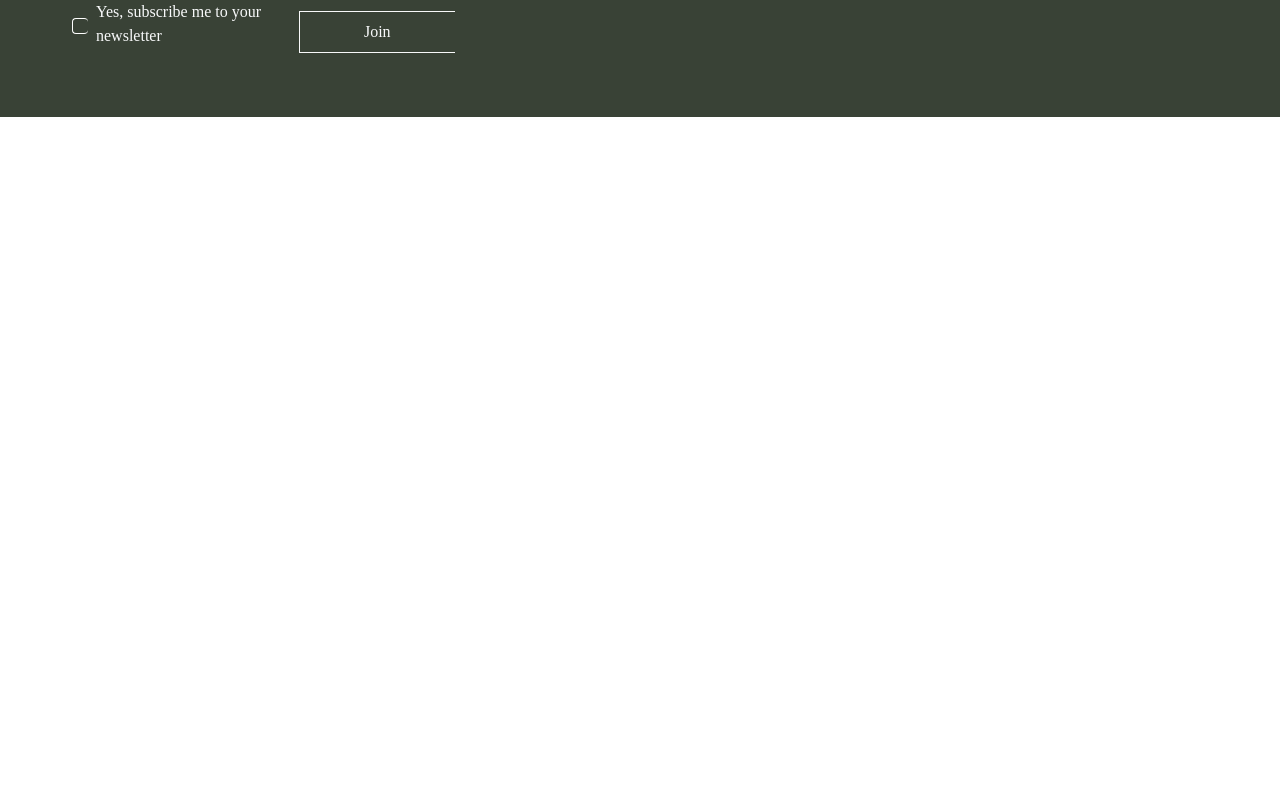
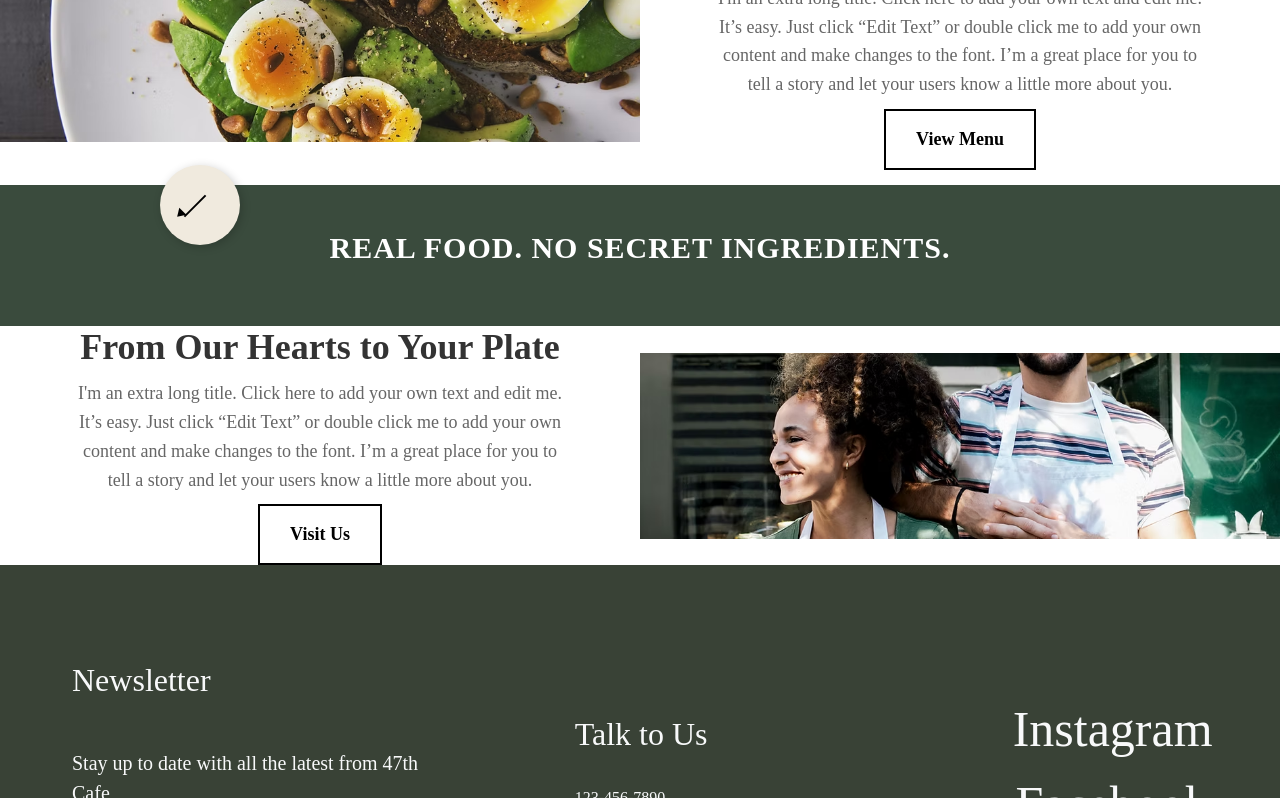
Before and after one commit to HazemAlMili/Task-3, a plain HTML site: page index.html in a window 1280 px wide. Shown: the part 620-1418 px from the top of the page. Before the commit the page ends 800 px from the top, so only its background shows below. Drawn offline with nearby package versions, Linux system fonts and the light colour scheme; a web font is replaced by a local one.

Commit message:
finish task

```diff
--- a/css/style.css
+++ b/css/style.css
@@ -181,7 +181,212 @@ textarea.form-control {
 /* End Left */
 
 /* End contact */
+/*  Start this is us  */
 
+/* CSS File: styles.css */
+body {
+    font-family: "Times New Roman", serif;
+    text-align: center;
+    background-color: #f8f8f8;
+    margin: 0;
+    padding: 0;
+}
+
+.hero {
+    padding: 80px 20px;
+    background-color: #f0eade;
+    margin: 0;
+}
+
+.hero h1 {
+    font-size: 42px;
+    font-weight: bold;
+    color: #333;
+    margin-bottom: 15px;
+}
+
+.hero p {
+    font-size: 20px;
+    color: #555;
+    max-width: 600px;
+    margin: 0 auto;
+    line-height: 1.8;
+}
+
+.image-text {
+    display: flex;
+    align-items: center;
+    justify-content: center;
+    background-color: white;
+    margin: 0;
+    padding: 0;
+    width: 100%;
+    overflow: hidden;
+    position: relative;
+}
+
+.image-text .image {
+    width: 50%;
+    margin: 0;
+    padding: 0;
+}
+
+.image-text img {
+    width: 100%;
+    height: auto;
+    display: block;
+    object-fit: cover;
+    margin: 0;
+    padding: 0;
+}
+
+.image-text .text {
+    width: 50%;
+    padding: 15px;
+    text-align: center;
+}
+
+.image-text h2 {
+    font-size: 36px;
+    font-weight: bold;
+    color: #333;
+    margin-bottom: 10px;
+}
+
+.image-text p {
+    font-size: 18px;
+    color: #666;
+    line-height: 1.6;
+    max-width: 500px;
+    margin: 0 auto;
+}
+
+.image-text button,
+.about button {
+    padding: 15px 30px;
+    font-size: 18px;
+    font-weight: bold;
+    cursor: pointer;
+    transition: 0.3s ease-in-out;
+    border: 2px solid black;
+    background: none;
+    margin-top: 10px;
+}
+
+.image-text button:hover,
+.about button:hover {
+    background-color: black;
+    color: white;
+}
+
+.image-text button:active,
+.about button:active {
+    background-color: green;
+    color: white;
+}
+
+.green-banner {
+    background-color: #3a4b3d;
+    color: white;
+    padding: 40px 0;
+    font-size: 30px;
+    font-weight: bold;
+    text-transform: uppercase;
+    letter-spacing: 1px;
+    margin: 0;
+    position: relative;
+    text-align: center;
+}
+
+/* تعديل العلامة الدائرية */
+.green-banner .stamp {
+    width: 80px;
+    height: 80px;
+    background-color: #f0eade;
+    border-radius: 50%; /* جعل الشكل دائريًا */
+    position: absolute;
+    top: -20px;
+    right: 1040px; /* تحريك العلامة أكثر إلى اليسار بمقدار 20 سم إضافية */
+    box-shadow: 2px 2px 10px rgba(0, 0, 0, 0.2);
+    display: flex;
+    align-items: center;
+    justify-content: center;
+    transform: rotate(0deg);
+}
+
+.green-banner .stamp::before {
+    content: "";
+    width: 30px;
+    height: 2px;
+    background-color: black;
+    position: absolute;
+    transform: rotate(135deg); /* ضبط اتجاه السهم للأسفل جهة اليسار */
+    top: 50%;
+    left: 25%;
+}
+
+.green-banner .stamp::after {
+    content: "";
+    position: absolute;
+    top: 55%;
+    left: 20%;
+    width: 0;
+    height: 0;
+    border-left: 8px solid black;
+    border-top: 5px solid transparent;
+    border-bottom: 5px solid transparent;
+    transform: rotate(135deg); /* ضبط رأس السهم */
+}
+
+.about {
+    display: flex;
+    align-items: center;
+    justify-content: center;
+    background-color: white;
+    margin: 0;
+    padding: 0;
+    width: 100%;
+    overflow: hidden;
+    position: relative;
+}
+
+.about .text {
+    width: 50%;
+    text-align: center;
+}
+
+.about h2 {
+    font-size: 36px;
+    font-weight: bold;
+    color: #333;
+    margin-bottom: 10px;
+}
+
+.about p {
+    font-size: 18px;
+    color: #666;
+    line-height: 1.6;
+    max-width: 500px;
+    margin: 0 auto;
+}
+
+.about .image {
+    width: 50%;
+    margin: 0;
+    padding: 0;
+}
+
+.about img {
+    width: 100%;
+    height: auto;
+    display: block;
+    object-fit: cover;
+    margin: 0;
+    padding: 0;
+}
+
+
+/* end this is us */
 /* Start Footer */
 .footer {
     background-color: #394236;
--- a/index.html
+++ b/index.html
@@ -61,28 +61,57 @@
     <!-- End Navbar -->
 
     <div class="content ms-5 mb-5 pt-5">
-        Hello
+
     </div>
+ <!-- Start this is us -->
+ <!DOCTYPE html>
+<html lang="ar">
+<head>
+    <meta charset="UTF-8">
+    <meta name="viewport" content="width=device-width, initial-scale=1.0">
+    <title>cafe</title>
+    <link rel="stylesheet" href="style.css">
+</head>
+<body>
+
+    <section class="hero">
+        <h1>This Is Us</h1>
+        <p>We're big believers in the power of a good meal and a friendly place to eat it.
+            Stop by for fresh, locally sourced food, served with a warm smile.</p>
+    </section>
+
+    <section class="image-text">
+        <div class="image">
+            <img src="images/c837a6_45216043ba6541838c690ad89cdeb432~mv2.avif" class="w-100" alt="healthy food">
+        </div>
+        <div class="text">
+            <h2>The Best Bite in the Neighborhood</h2>
+            <p>I'm an extra long title. Click here to add your own text and edit me. It’s easy. Just click “Edit Text” or double click me to add your own content and make changes to the font. I’m a great place for you to tell a story and let your users know a little more about you.</p>
+            <button>View Menu</button>
+        </div>
+    </section>
+
+    <section class="green-banner">
+        <p>Real Food. No Secret Ingredients.</p>
+        <div class="stamp"></div> <!-- العلامة الدائرية -->
+    </section>
+
+    <section class="about">
+        <div class="text">
+            <h2>From Our Hearts to Your Plate</h2>
+            <p>I'm an extra long title. Click here to add your own text and edit me. It’s easy. Just click “Edit Text” or double click me to add your own content and make changes to the font. I’m a great place for you to tell a story and let your users know a little more about you.</p>
+            <button>Visit Us</button>
+        </div>
+        <div class="image">
+            <img src="images/this-is-us1.avif" class="w-100" alt="Happy chief">
+        </div>
+    </section>
+
+</body>
+</html>
 
 
-
-
-
-
-
-
-
-
-
-    <!-- Content -->
-
-
-
-
-
-
-
-
+<!-- end this is us -->
 
     <!-- Start Footer -->
     <div class="footer pt-5 pb-5 text-center">
```
Also changed, not shown: images/c837a6_45216043ba6541838c690ad89cdeb432~mv2.avif (added), images/this-is-us1.avif (added).
